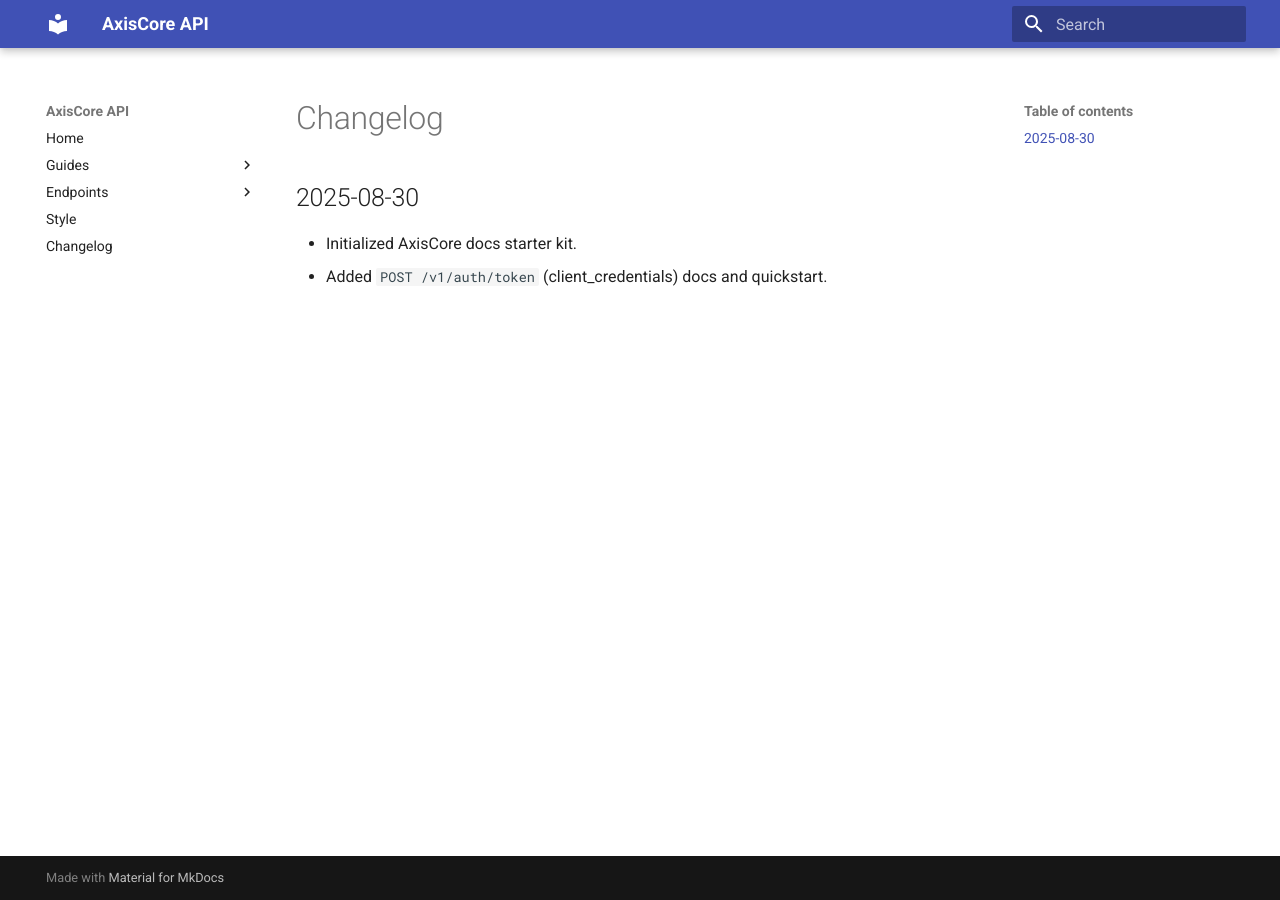
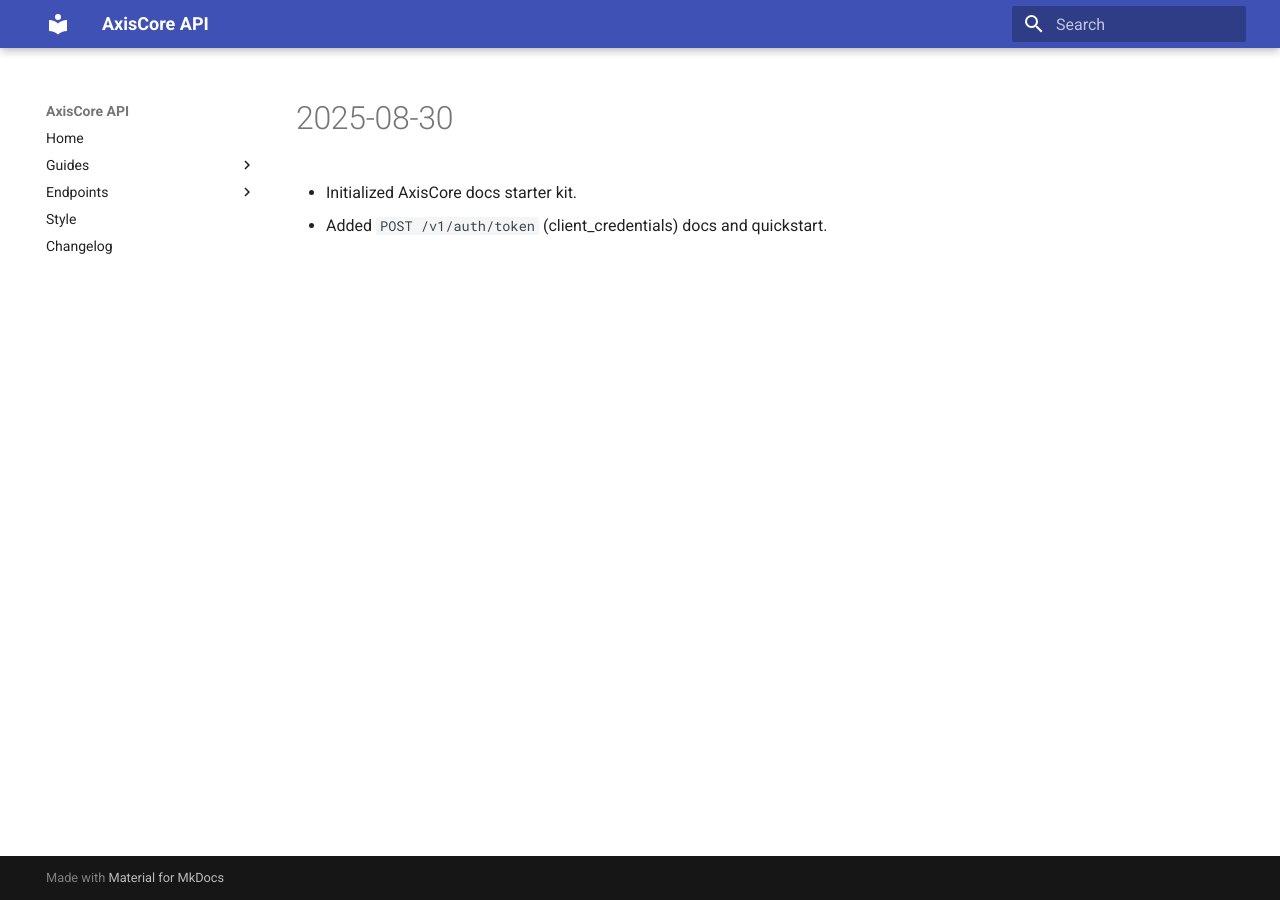
Before and after one commit to jwmarshall69/axiscore-docs, an MkDocs documentation site: the page built from docs/changelog.md, in a window 1280 px wide. Built offline with MkDocs 1.6.1 and Material for MkDocs 9.7.7, drawn with Linux system fonts in a browser that asks for light colours.

Commit message:
Update changelog formatting for 2025-08-30 entry
Changed the heading for the 2025-08-30 changelog entry from '##' to '#', and added a blank line for improved readability.

```diff
--- a/docs/changelog.md
+++ b/docs/changelog.md
@@ -1,3 +1,4 @@
-## 2025-08-30
+# 2025-08-30
+
 - Initialized AxisCore docs starter kit.
 - Added `POST /v1/auth/token` (client_credentials) docs and quickstart.
```
